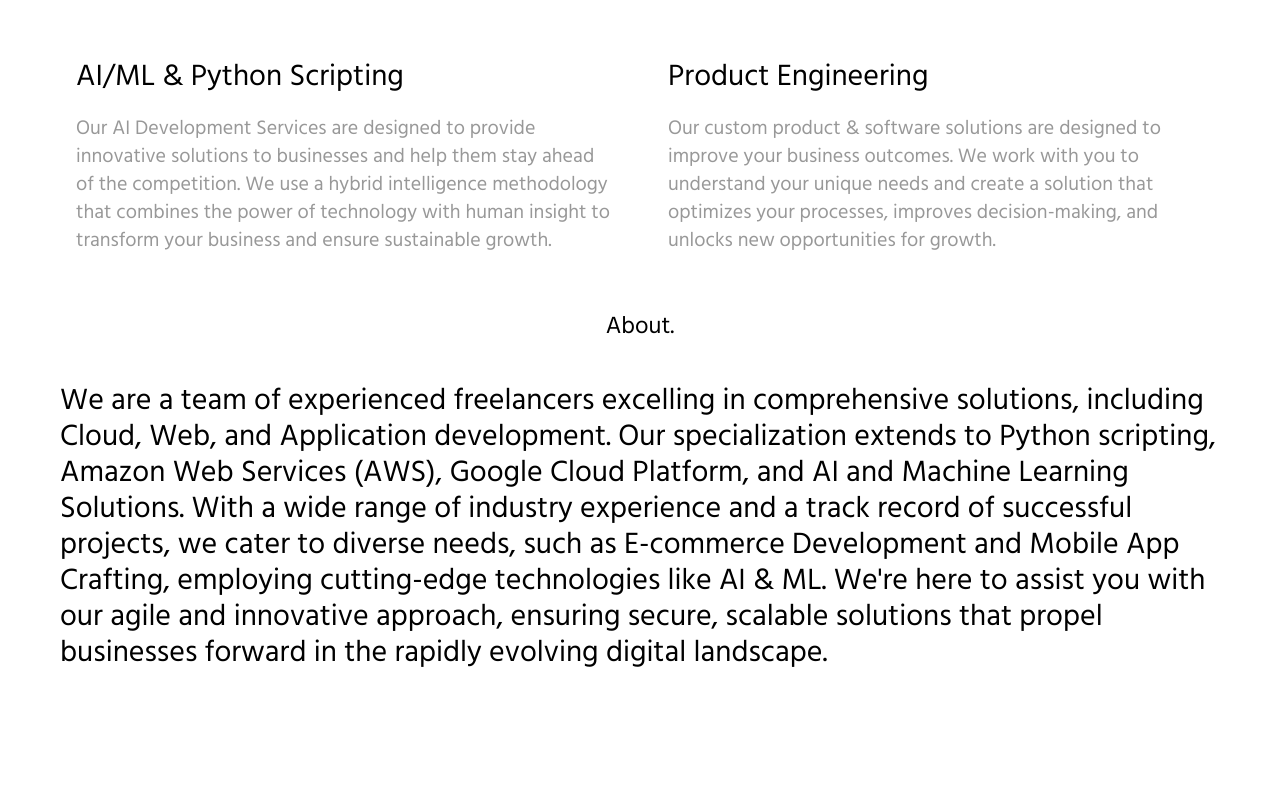
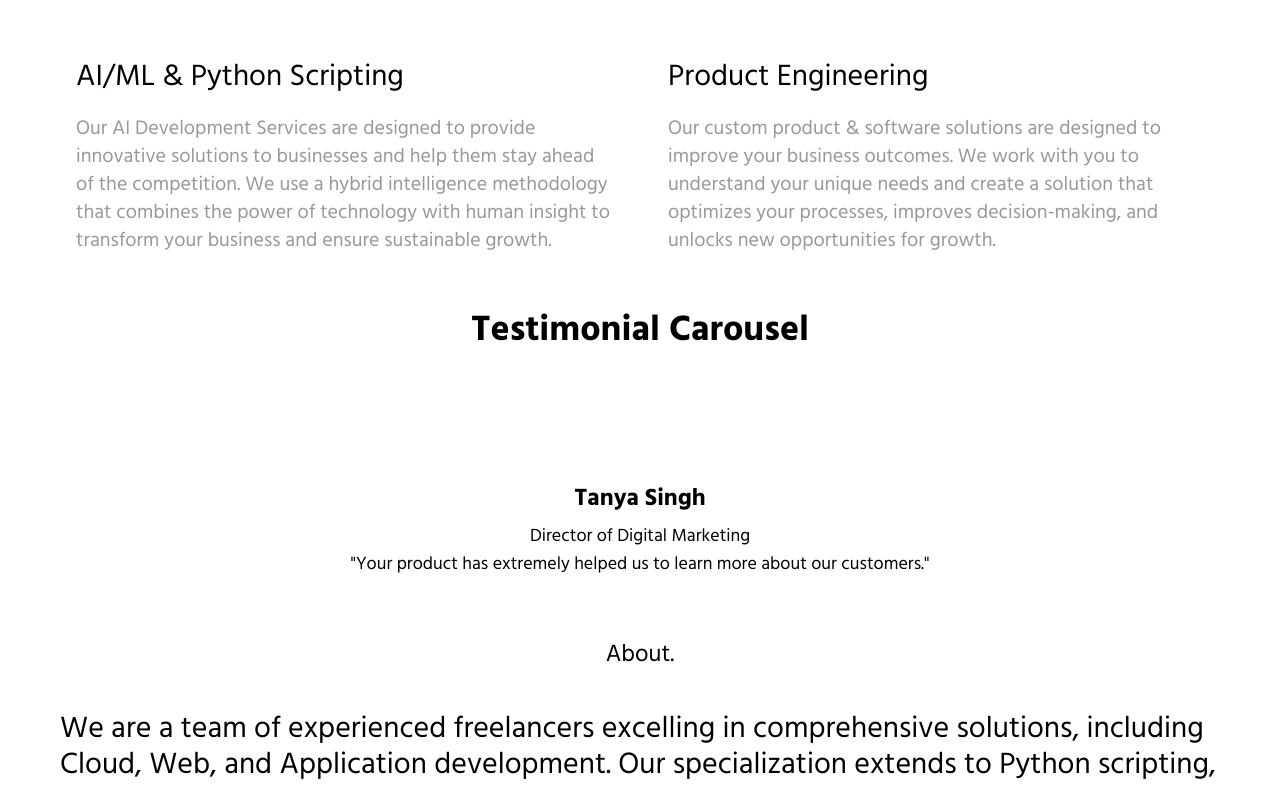
Before and after one commit to hatlabsInc/Portfolio, a Next.js app: page / in a window 1280 px wide. Shown: the part 1889-2674 px from the top of the page. Built offline with nearby package versions, Linux system fonts and the light colour scheme.

Commit message:
Testimonials added

```diff
--- /dev/null
+++ b/components/Testimonials/index.js
@@ -0,0 +1,86 @@
+import React, { useState, useEffect } from 'react';
+
+
+const Testimonials = () => {
+  const [id, setId] = useState(0);
+
+  const testimonials = [
+    [
+      'https://images.unsplash.com/photo-1438761681033-6461ffad8d80?q=80&w=1470&auto=format&fit=crop&ixlib=rb-4.0.3&ixid=M3wxMjA3fDB8MHxwaG90by1wYWdlfHx8fGVufDB8fHx8fA%3D%3D',
+      'https://plus.unsplash.com/premium_photo-1666264200737-acad542a92ff?q=80&w=1374&auto=format&fit=crop&ixlib=rb-4.0.3&ixid=M3wxMjA3fDB8MHxwaG90by1wYWdlfHx8fGVufDB8fHx8fA%3D%3D',
+      'https://images.unsplash.com/photo-1552058544-f2b08422138a?q=80&w=1398&auto=format&fit=crop&ixlib=rb-4.0.3&ixid=M3wxMjA3fDB8MHxwaG90by1wYWdlfHx8fGVufDB8fHx8fA%3D%3D',
+    ],
+    [
+      'Tanya Singh',
+      'John Doe',
+      'Mike Smith',
+    ],
+    [
+      'Director of Digital Marketing',
+      'Lead Front End Developer',
+      'Author, Online Influencer',
+    ],
+    [
+      'Your product has extremely helped us to learn more about our customers.',
+      'Truly a unique and effective way of solving my problems. Wonderful!',
+      'Been using it for the past month, a game-changer for sure.',
+    ],
+  ];
+
+  useEffect(() => {
+    const testimonialElement = document.querySelector('.testimonial');
+    const clientImgElement = document.querySelector('.profile-img');
+    const clientNameElement = document.querySelector('.name');
+    const clientTitleElement = document.querySelector('.title');
+    const clientQuoteElement = document.querySelector('.quote span');
+
+    const interval = setInterval(() => {
+      setTimeout(() => {
+        testimonialElement.style.transform = 'translateX(-100%)';
+      }, 2000);
+      setTimeout(() => {
+        testimonialElement.style.transition = 'none';
+        testimonialElement.style.transform = 'translateX(100%)';
+        setId((prevId) => (prevId + 1) % testimonials[0].length);
+
+        clientImgElement.style.backgroundImage = `url(${testimonials[0][id]})`;
+        clientNameElement.innerHTML = testimonials[1][id];
+        clientTitleElement.innerHTML = testimonials[2][id];
+        clientQuoteElement.innerHTML = testimonials[3][id];
+      }, 2400);
+      setTimeout(() => {
+        testimonialElement.style.transition = '0.3s';
+        testimonialElement.style.transform = 'translateX(0)';
+      }, 3000);
+    }, 6000);
+
+    return () => clearInterval(interval);
+  }, [id]);
+
+  return (
+    <div>
+      <h1 className="text-4xl font-bold mb-8">Testimonial Carousel</h1>
+      <div className="testimonials">
+
+        <div className="flex items-center justify-center w-full">
+        <div className="profile-img h-20 w-20 bg-cover transition-all"></div>
+        </div>
+
+        <div className="container">
+
+          <div className="testimonial p-5 transition-all">
+            <div>
+              <h3 className="text-2xl font-bold mb-2 name">Tanya Singh</h3>
+              <p className="text-lg title">Director of Digital Marketing</p>
+              <p className="text-lg quote">
+                &quot;<span>Your product has extremely helped us to learn more about our customers.</span>&quot;
+              </p>
+            </div>
+          </div>
+        </div>
+      </div>
+    </div>
+  );
+};
+
+export default Testimonials;
--- a/pages/index.js
+++ b/pages/index.js
@@ -6,6 +6,7 @@ import WorkCard from "../components/WorkCard";
 import { useIsomorphicLayoutEffect } from "../utils";
 import { stagger } from "../animations";
 import Footer from "../components/Footer";
+import Testimonials from "../components/Testimonials";
 import Head from "next/head";
 import Button from "../components/Button";
 import Link from "next/link";
@@ -75,12 +76,6 @@ export default function Home() {
             >
               {data.headerTaglineOne}&nbsp;<span className={theme === "dark" ? "text-white": "text-black"}>{data.headerTaglineTwo}.</span>
             </h1>
-            {/* <h1
-              ref={textTwo}
-              className="text-3xl tablet:text-6xl laptop:text-6xl laptopl:text-8xl p-1 tablet:p-2 text-bold w-full "
-            >
-              {data.headerTaglineTwo}
-            </h1> */}
             <h1
               ref={textThree}
               className="text-3xl tablet:text-6xl laptop:text-6xl laptopl:text-8xl p-1 tablet:p-2 text-bold w-full"
@@ -125,14 +120,8 @@ export default function Home() {
             ))}
           </div>
         </div>
-        {/* This button should not go into production */}
-        {process.env.NODE_ENV === "development" && (
-          <div className="fixed bottom-5 right-5">
-            <Link href="/edit">
-              <Button type="primary">Edit Data</Button>
-            </Link>
-          </div>
-        )}
+        <Testimonials/>
+
         <div className="mt-10  p-2 laptop:p-0" ref={aboutRef}>
           <h1 className="tablet:m-10 text-2xl text-bold">About.</h1>
           <p className="tablet:m-10 mt-2 text-xl laptop:text-3xl w-full laptop:pr-20 text-left">
```
